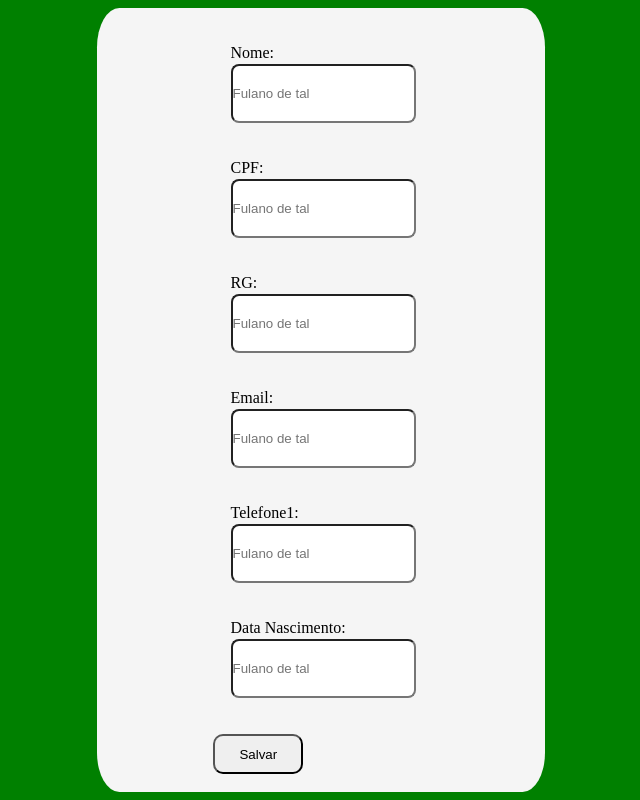
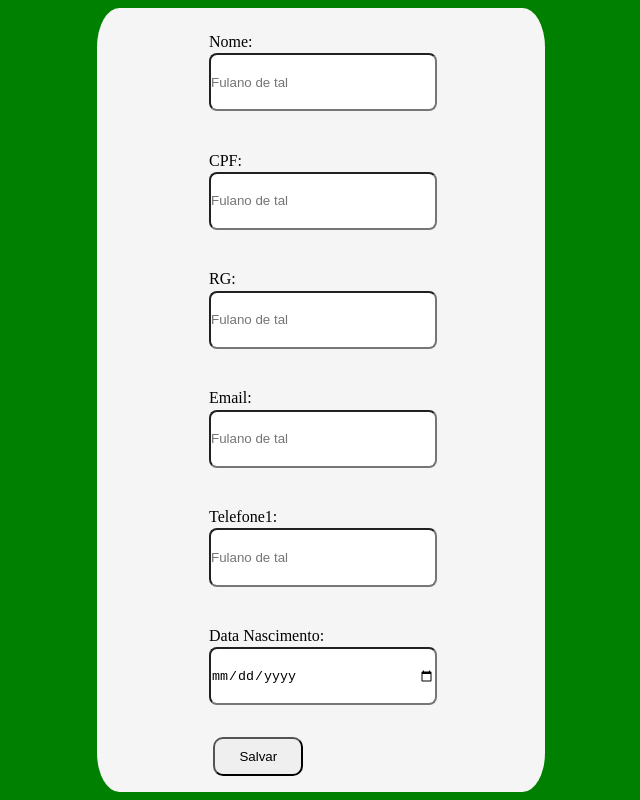
Before and after one commit to FelipePereiradeGodoy/Web_React, a React (Create React App) app: page / in a window 1280 px wide. Shown: the whole page, without its empty margins (319-959 px from the left). Built offline with nearby package versions, Linux system fonts and the light colour scheme.

Commit message:
realizado alteração e correção ao receber valores dos campos input

```diff
--- a/src/components/input/index.jsx
+++ b/src/components/input/index.jsx
@@ -2,9 +2,9 @@ import react from 'react';
 
 const Input = ({ name, textLabel, placeholder, classDiv, classLabel, classInput, ...rest }) => {
     return (
-        <div className={classDiv} {...rest}>
+        <div className={classDiv} >
             <label className={classLabel} htmlFor={name}>{textLabel}</label>
-            <input className={classInput} type="text" name={name} placeholder={placeholder} />
+            <input className={classInput} type="text" name={name} placeholder={placeholder} {...rest} />
         </div>
     );
 }
--- a/src/pages/cadastroCliente/index.jsx
+++ b/src/pages/cadastroCliente/index.jsx
@@ -1,5 +1,6 @@
 import react, { useState } from 'react';
 import Input from '../../components/input/index';
+import api from '../../services/api';
 import './styles.css';
 
 const CadastroCliente = () => {
@@ -10,66 +11,107 @@ const CadastroCliente = () => {
     const [telefone1, setTelefone1] = useState("");
     const [dataNasc, setDataNasc] = useState();
 
+
+    const handleInsertCliente = (event) => {
+        event.preventDefault();
+
+        console.log(returnObjCliente());
+
+        //api.post('clientes', { returnObjCliente }).
+        //    then(() => {
+        //        alert("Cadastro realizado com sucesso!");
+        //        history.push('/');
+        //    }).
+        //    catch(() => {
+        //        alert("Erro ao tentar realizar cadastro!");
+        //    });
+    }
+
+
+    const returnObjCliente = () => {
+        const cliente = {
+            nome: nome,
+            cpf: cpf,
+            rg: rg,
+            email: email,
+            telefone1: telefone1,
+            dataNasc: dataNasc
+        };
+
+        return cliente;
+    }
+
     return (
         <div className="page-cadastro-cliente-block">
-            <form action="">
+            <form onSubmit={handleInsertCliente}>
 
                 <Input
+                    type="text"
                     name="nome"
                     textLabel="Nome:"
                     placeholder="Fulano de tal"
-                    id="input-nome"
                     classDiv="div-input-block"
                     classLabel="label-block"
                     classInput="input-block"
+                    onChange={(e) => { setNome(e.target.value) }}
                 />
 
                 <Input
+                    type="text"
                     name="cpf"
                     textLabel="CPF:"
                     placeholder="Fulano de tal"
                     classDiv="div-input-block"
                     classLabel="label-block"
                     classInput="input-block"
+                    onChange={(e) => { setCpf(e.target.value) }}
                 />
 
                 <Input
+                    type="text"
                     name="rg"
                     textLabel="RG:"
                     placeholder="Fulano de tal"
                     classDiv="div-input-block"
                     classLabel="label-block"
                     classInput="input-block"
+                    onChange={(e) => { setRg(e.target.value) }}
                 />
 
                 <Input
+                    type="email"
                     name="email"
                     textLabel="Email:"
                     placeholder="Fulano de tal"
                     classDiv="div-input-block"
                     classLabel="label-block"
                     classInput="input-block"
+                    onChange={(e) => { setEmail(e.target.value) }}
                 />
 
                 <Input
+                    type="text"
                     name="telefone1"
                     textLabel="Telefone1:"
                     placeholder="Fulano de tal"
                     classDiv="div-input-block"
                     classLabel="label-block"
                     classInput="input-block"
+                    onChange={(e) => { setTelefone1(e.target.value) }}
                 />
 
                 <Input
+                    type="date"
                     name="dataNasc"
                     textLabel="Data Nascimento:"
                     placeholder="Fulano de tal"
                     classDiv="div-input-block"
                     classLabel="label-block"
                     classInput="input-block"
+                    onChange={(e) => { setDataNasc(e.target.value) }}
                 />
 
-                <button className="btn-salvar">
+                <button className="btn-salvar" type="submit">
                     Salvar
             </button>
 
--- a/src/pages/cadastroCliente/styles.css
+++ b/src/pages/cadastroCliente/styles.css
@@ -25,12 +25,10 @@ form {
     display: flex;
     flex-direction: column;
     height: 10%;
+    width: 50%;
     margin: 0%;
     padding: 0%;
-}
-
-#input-nome{
-    margin-top: 4%;
+    margin-top: 2%;
 }
 
 .label-block {
```
